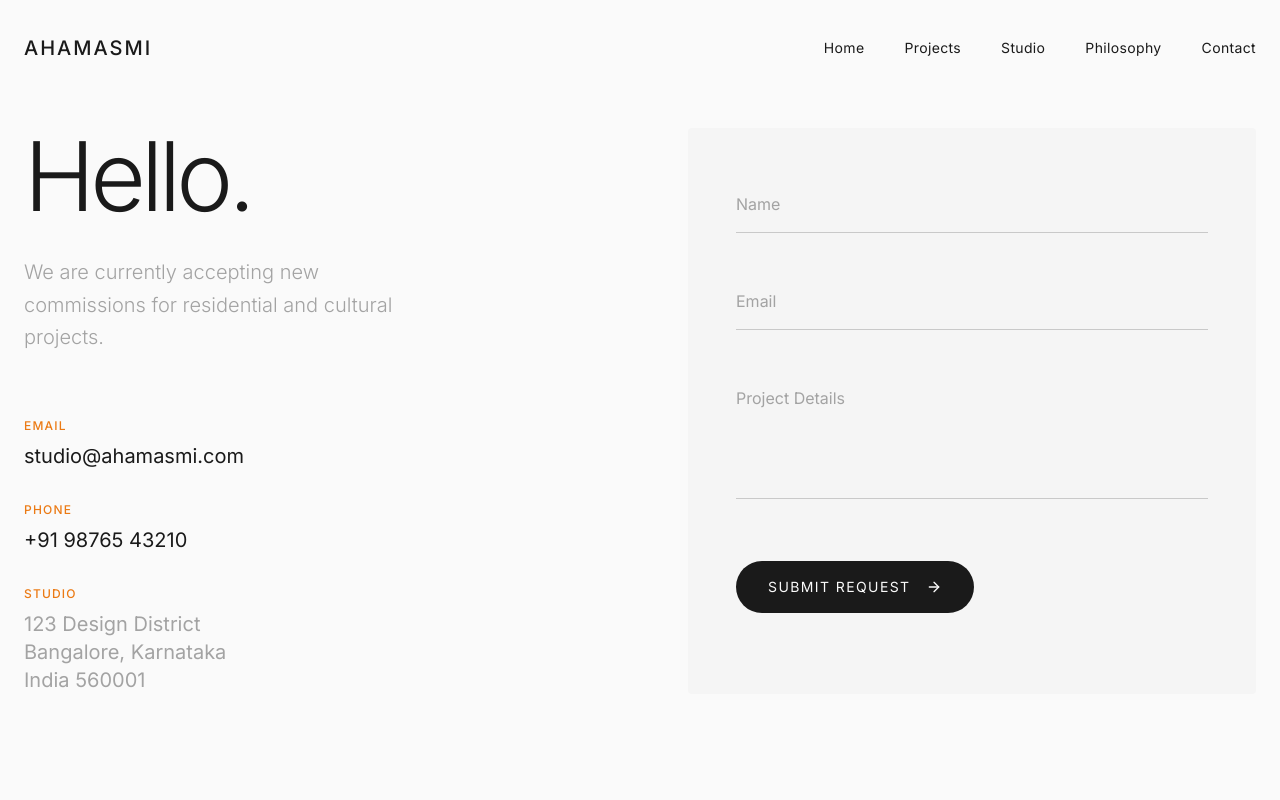
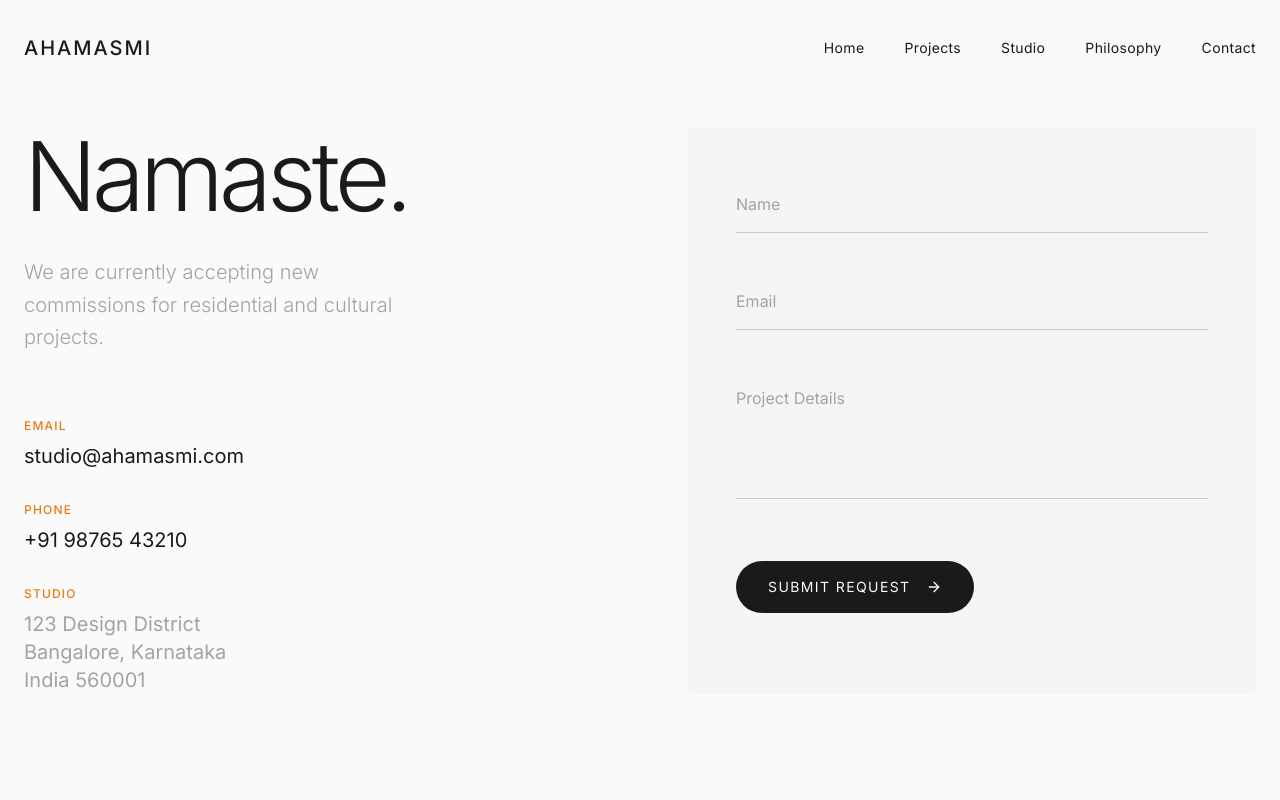
Before and after one commit to aadi654/Ahamasmi-, a Next.js app: page /contact in a window 1280 px wide. Shown: the top 800 px of the page. Built offline with nearby package versions, Linux system fonts and the light colour scheme.

Commit message:
Change Hello. to Namaste. on contact page

```diff
--- a/src/app/contact/page.tsx
+++ b/src/app/contact/page.tsx
@@ -18,7 +18,7 @@ export default function ContactPage() {
             animate="visible"
             variants={fadeUp}
           >
-            <h1 className="text-5xl md:text-8xl font-light tracking-tighter mb-8">Hello.</h1>
+            <h1 className="text-5xl md:text-8xl font-light tracking-tighter mb-8">Namaste.</h1>
             <p className="text-xl text-muted font-light mb-16 max-w-sm leading-relaxed">
               We are currently accepting new commissions for residential and cultural projects.
             </p>
```
